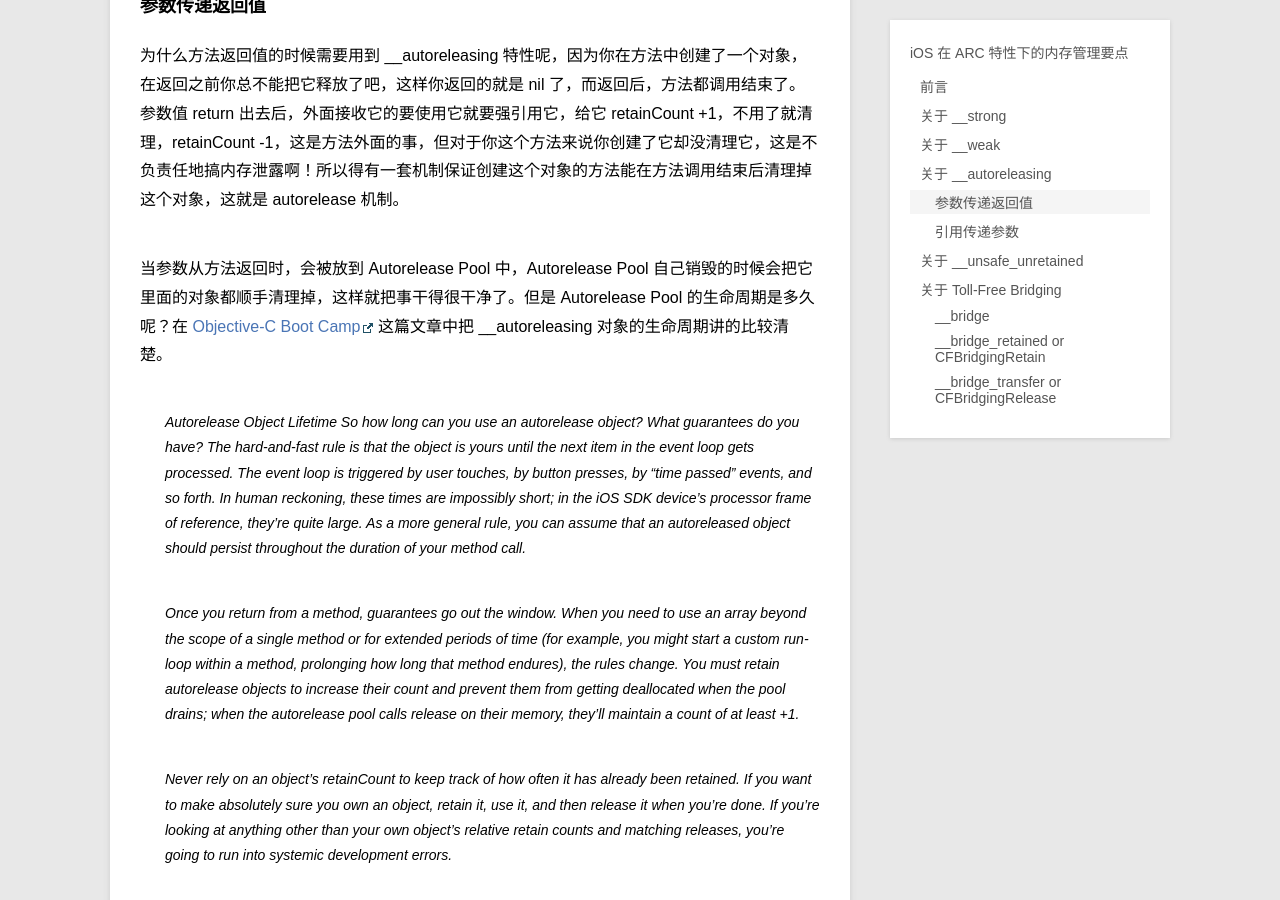
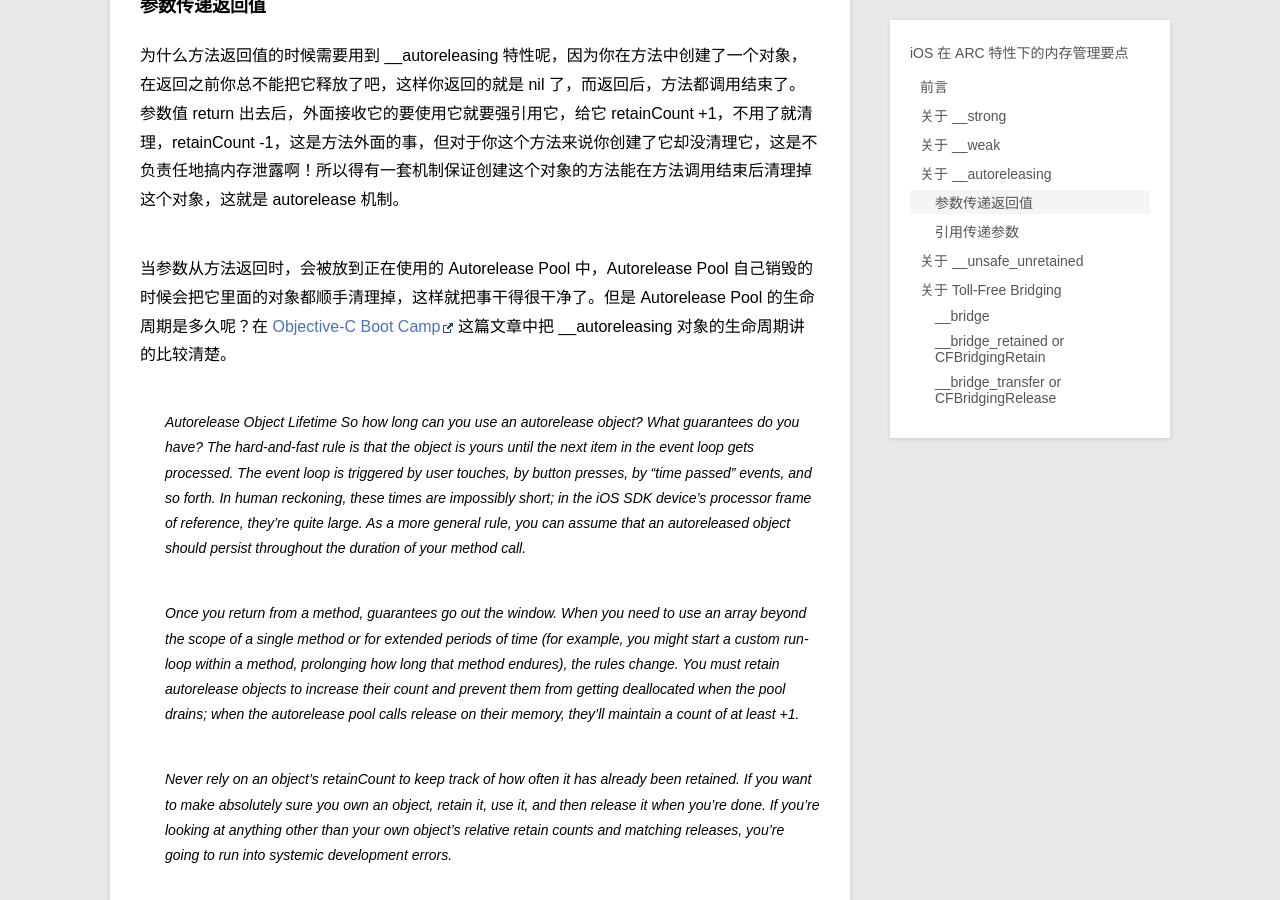
Before and after one commit to samirchen/samirchen.github.io, a Jekyll site: the page built from _posts/blog/2015-08-04-ios-arc.md, in a window 1280 px wide and 900 px high, scrolled down 1541 px. Built offline with Jekyll 4.4.1, drawn with Linux system fonts in a browser that asks for light colours; Markdown is read by kramdown in place of the engine named in the settings.

Commit message:
update blog

```diff
--- a/_posts/blog/2015-08-04-ios-arc.md
+++ b/_posts/blog/2015-08-04-ios-arc.md
@@ -42,7 +42,7 @@ ARC 特性下有几种修饰符需要我们关注：
 ###参数传递返回值
 为什么方法返回值的时候需要用到 \_\_autoreleasing 特性呢，因为你在方法中创建了一个对象，在返回之前你总不能把它释放了吧，这样你返回的就是 nil 了，而返回后，方法都调用结束了。参数值 return 出去后，外面接收它的要使用它就要强引用它，给它 retainCount +1，不用了就清理，retainCount -1，这是方法外面的事，但对于你这个方法来说你创建了它却没清理它，这是不负责任地搞内存泄露啊！所以得有一套机制保证创建这个对象的方法能在方法调用结束后清理掉这个对象，这就是 autorelease 机制。
 
-当参数从方法返回时，会被放到 Autorelease Pool 中，Autorelease Pool 自己销毁的时候会把它里面的对象都顺手清理掉，这样就把事干得很干净了。但是 Autorelease Pool 的生命周期是多久呢？在 [Objective-C Boot Camp][3] 这篇文章中把 \_\_autoreleasing 对象的生命周期讲的比较清楚。
+当参数从方法返回时，会被放到正在使用的 Autorelease Pool 中，Autorelease Pool 自己销毁的时候会把它里面的对象都顺手清理掉，这样就把事干得很干净了。但是 Autorelease Pool 的生命周期是多久呢？在 [Objective-C Boot Camp][3] 这篇文章中把 \_\_autoreleasing 对象的生命周期讲的比较清楚。
 
 >Autorelease Object Lifetime
 So how long can you use an autorelease object? What guarantees do you have? The hard-and-fast rule is that the object is yours until the next item in the event loop gets processed. The event loop is triggered by user touches, by button presses, by “time passed” events, and so forth. In human reckoning, these times are impossibly short; in the iOS SDK device’s processor frame of reference, they’re quite large. As a more general rule, you can assume that an autoreleased object should persist throughout the duration of your method call.
```
